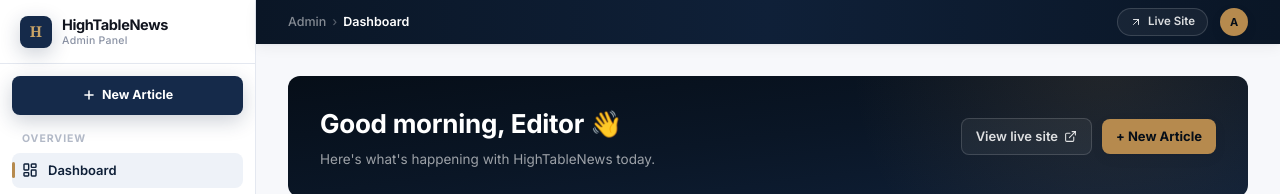
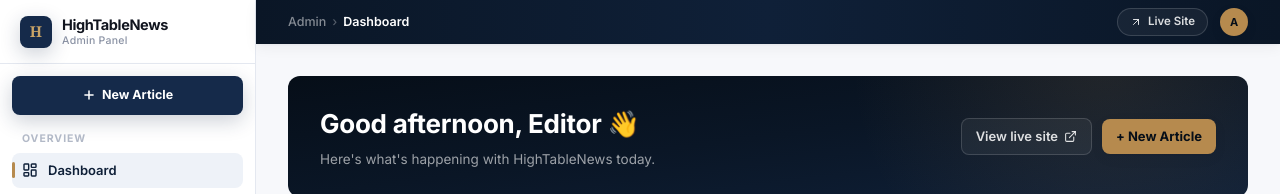
Before and after one commit to maisonatelier52-ux/hightablenews_frontend, a Next.js app: page /admin/dashboard in a window 1280 px wide. Shown: the top 194 px of the page. Built offline with nearby package versions, Linux system fonts and the light colour scheme; no server answers; a web font is replaced by a local one.

Commit message:
update the admin dashboard

```diff
--- a/app/admin/dashboard/page.jsx
+++ b/app/admin/dashboard/page.jsx
@@ -80,6 +80,16 @@ function daysAgoLabel(date) {
   return date.toLocaleDateString(undefined, { month: "short", day: "numeric" });
 }
 
+// Returns a greeting based on the current local hour.
+function getGreeting() {
+  const hour = new Date().getHours();
+  if (hour < 5) return "Good night";
+  if (hour < 12) return "Good morning";
+  if (hour < 17) return "Good afternoon";
+  if (hour < 21) return "Good evening";
+  return "Good night";
+}
+
 export default function DashboardPage() {
   const [articles, setArticles] = useState([]);
   const [categories, setCategories] = useState([]);
@@ -87,6 +97,14 @@ export default function DashboardPage() {
   const [activity, setActivity] = useState(null);
   const [backendStats, setBackendStats] = useState(null);
   const [showAllActivity, setShowAllActivity] = useState(false);
+  const [greeting, setGreeting] = useState(getGreeting());
+
+  // Re-check the greeting every minute so it flips from "morning" to
+  // "afternoon" (etc.) automatically if the dashboard is left open.
+  useEffect(() => {
+    const id = setInterval(() => setGreeting(getGreeting()), 60 * 1000);
+    return () => clearInterval(id);
+  }, []);
 
   const admin = getStoredAdmin();
   const isSuperAdmin = admin?.role === "superadmin";
@@ -203,7 +221,9 @@ export default function DashboardPage() {
           />
           <div className="relative flex items-center justify-between gap-4 flex-wrap">
             <div>
-              <h2 className="text-[22px] lg:text-[26px] font-bold text-white tracking-[-0.01em]">Good morning, Editor 👋</h2>
+              <h2 className="text-[22px] lg:text-[26px] font-bold text-white tracking-[-0.01em]">
+                {greeting}, {admin?.name || "Editor"} 👋
+              </h2>
               <p className="text-[13.5px] text-white/60 mt-1.5">Here's what's happening with HighTableNews today.</p>
             </div>
             <div className="flex items-center gap-2.5">
```
